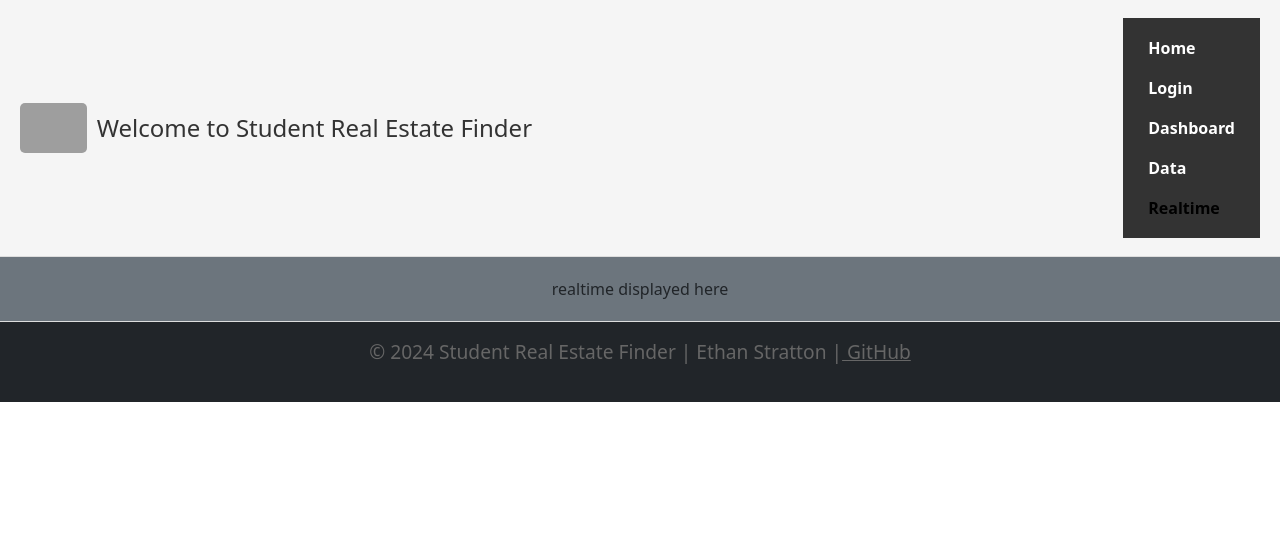
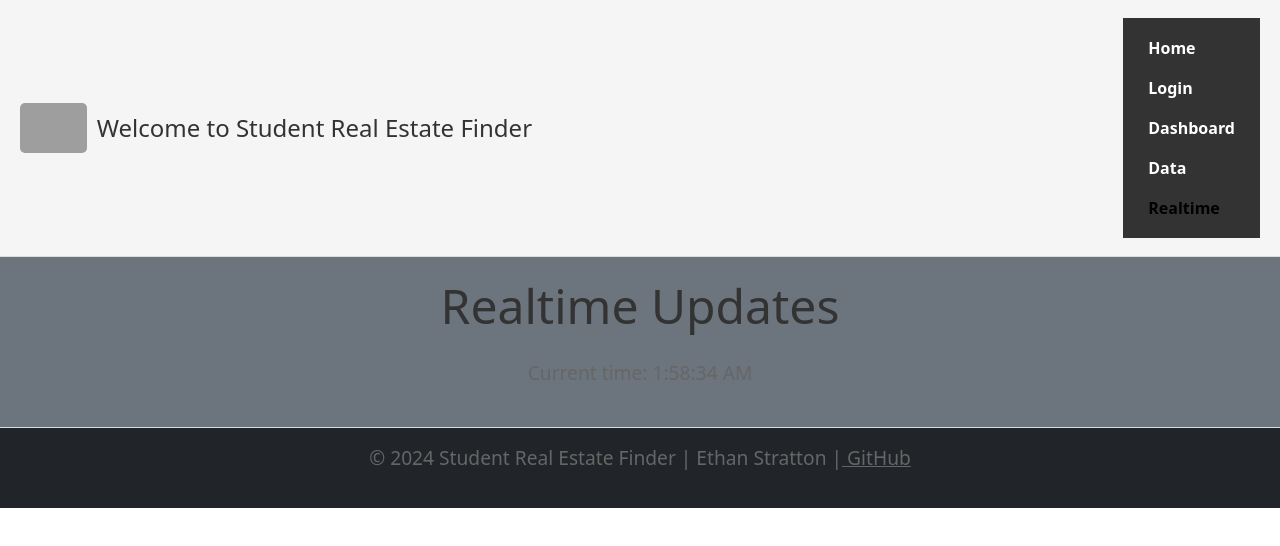
Before and after one commit to ethan-stratton/startup, a React (Vite) app: page /realtime in a window 1280 px wide. Shown: the top 546 px of the page. Built offline with nearby package versions, Linux system fonts and the light colour scheme; grey boxes are pictures that could not be loaded.

Commit message:
realtime has a clock in it, thats all we're gonna get right now

```diff
--- a/src/app.jsx
+++ b/src/app.jsx
@@ -39,8 +39,6 @@
         <Route path='*' element={<NotFound />} />
         </Routes>
 
-
-
         {/* <main className="container text-center">
           <p>Find the best student apartments near your campus!</p>
           <a href="login.html" className="btn btn-primary mt-3">Login to explore</a>
--- a/src/realtime/realtime.jsx
+++ b/src/realtime/realtime.jsx
@@ -1,9 +1,24 @@
-import React from 'react';
+import React, { useState, useEffect } from 'react';
 
 export function Realtime() {
+  const [time, setTime] = useState(new Date().toLocaleTimeString());
+
+  // Update time every second (simulating real-time functionality)
+  useEffect(() => {
+    const timerId = setInterval(() => {
+      setTime(new Date().toLocaleTimeString());
+    }, 1000);
+
+    // Clean up the timer when the component unmounts
+    return () => clearInterval(timerId);
+  }, []);
+
   return (
     <main className='container-fluid bg-secondary text-center'>
-      <div>realtime displayed here</div>
+      <div>
+        <h1>Realtime Updates</h1>
+        <p>Current time: {time}</p>
+      </div>
     </main>
   );
 }
```
